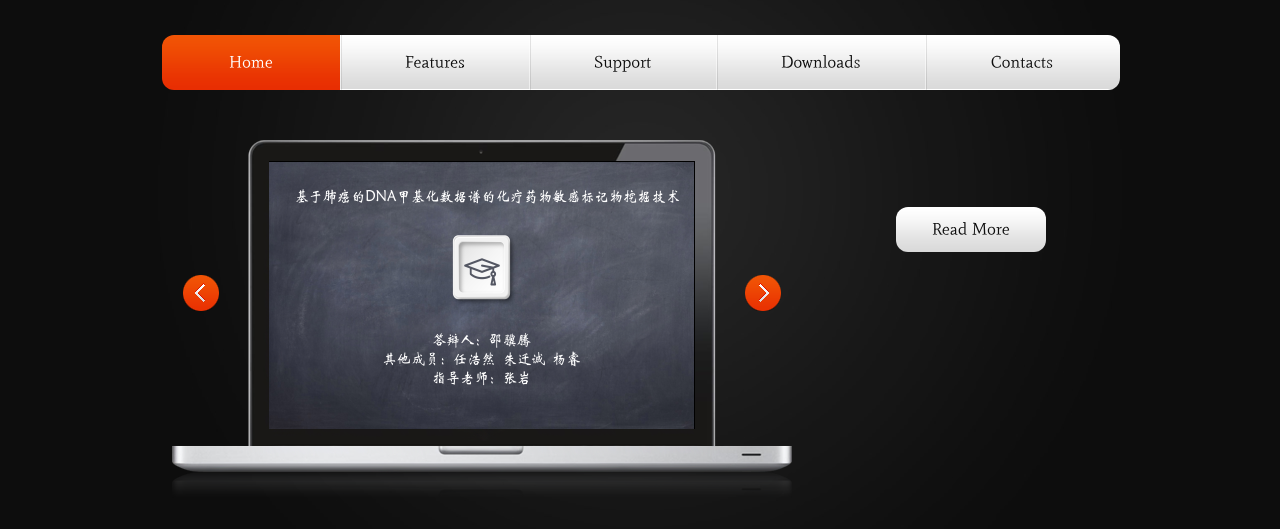
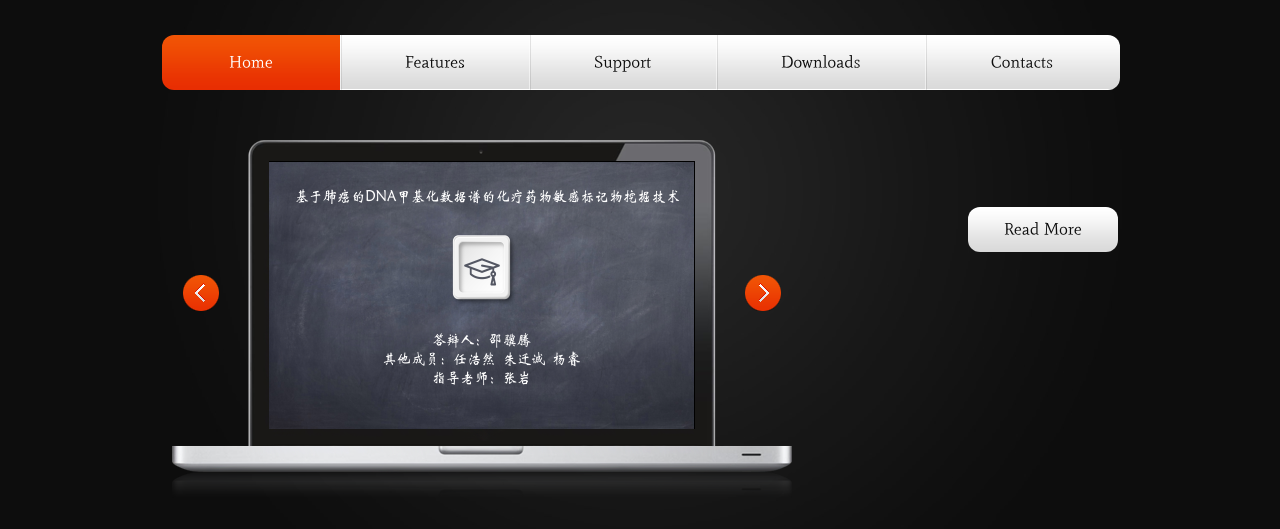
Before and after one commit to 1249880696/1249880696.github.io, a plain HTML site: page index.html in a window 1280 px wide. Shown: the part 91-620 px from the top of the page. Drawn offline with Linux system fonts and the light colour scheme.

Commit message:
Update style.css

```diff
--- a/css/style.css
+++ b/css/style.css
@@ -28,7 +28,10 @@ a:hover {text-decoration:none;}
 
 .col-1, .col-2 {float:left;}
 
-.wrapper {width:100%; overflow:hidden;}
+.wrapper {
+    width: 115%;
+    overflow: hidden;
+}
 .extra-wrap {overflow:hidden;}
 
 p {margin-bottom:18px;}
```
